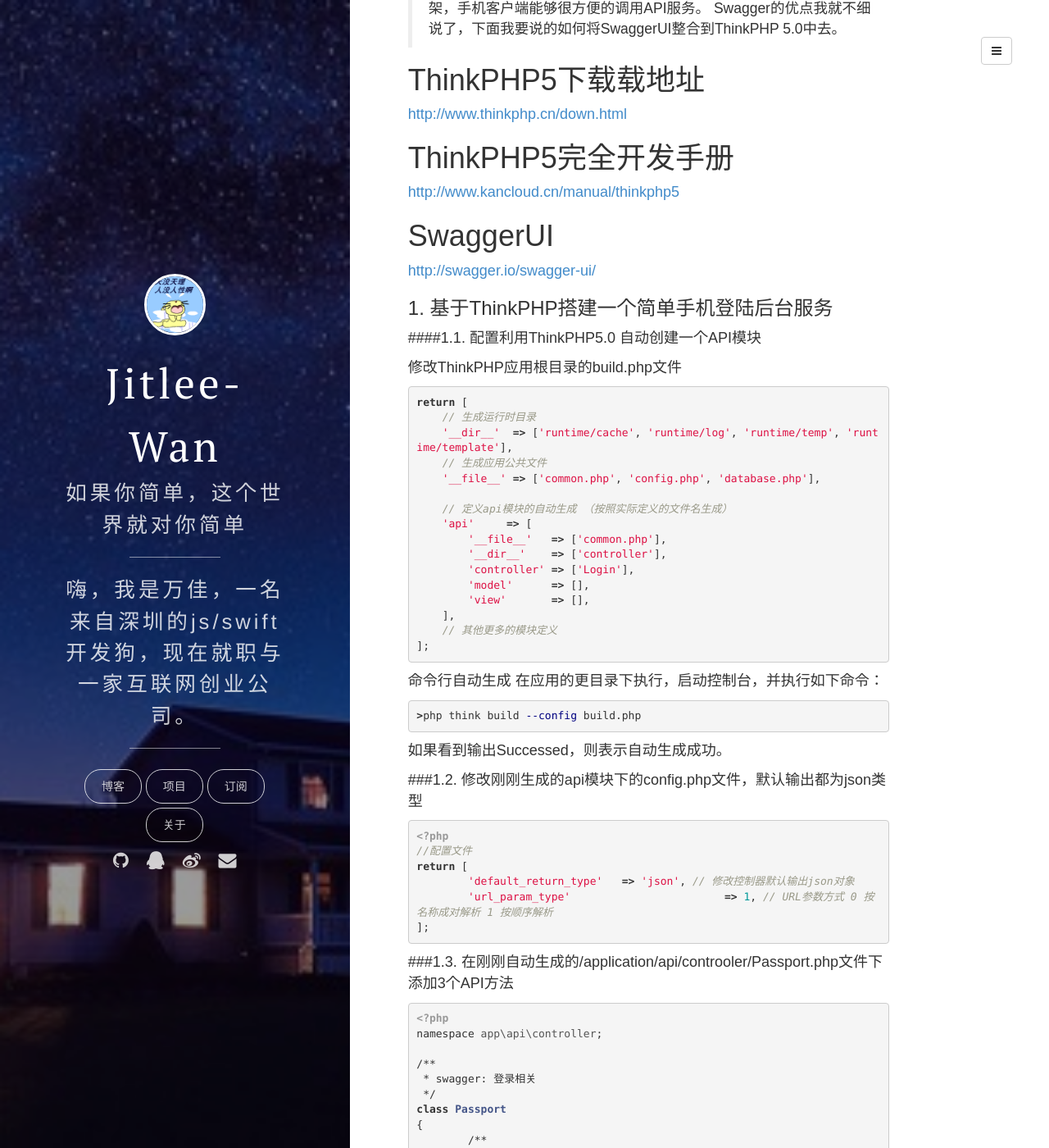
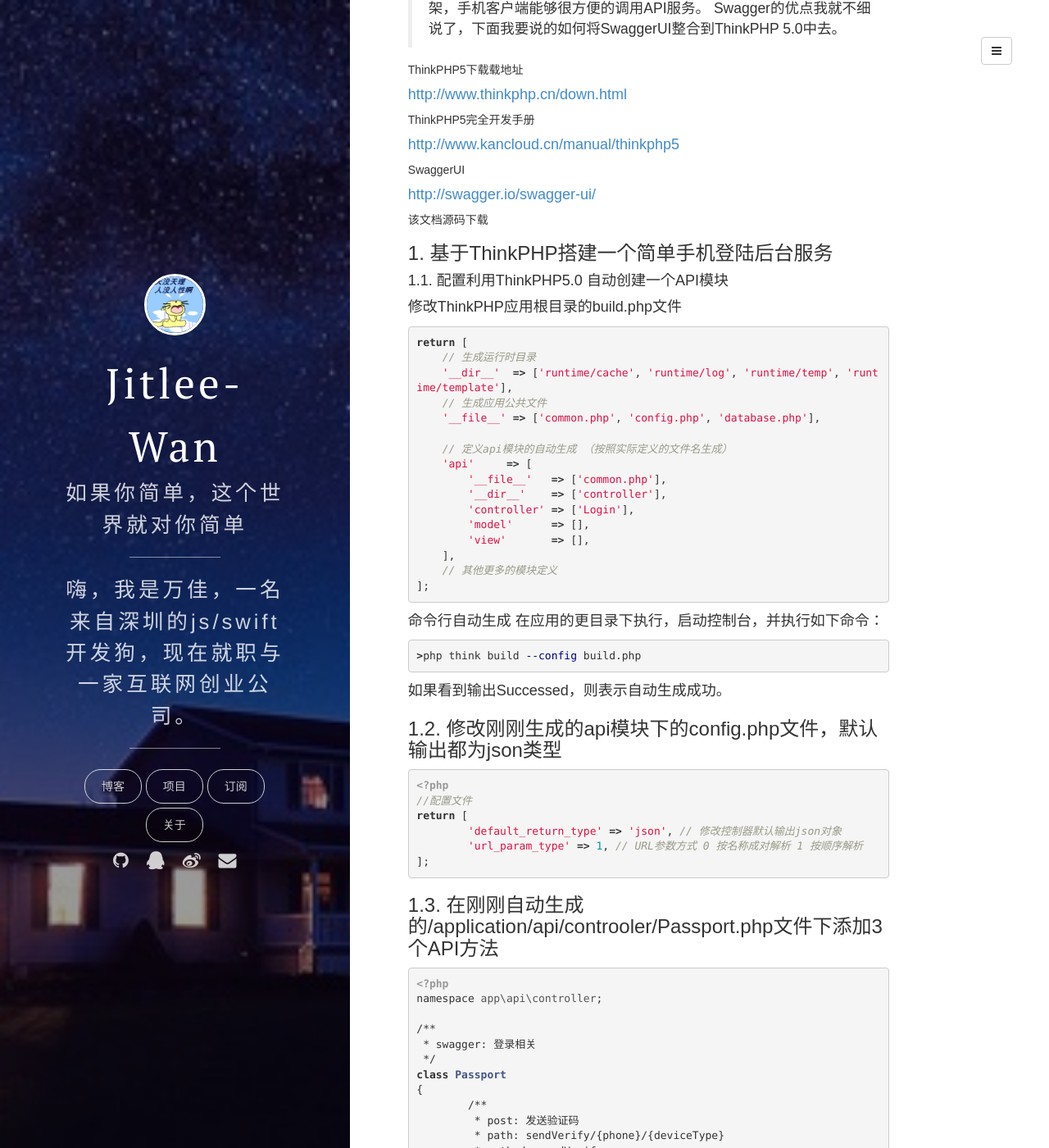
Before and after one commit to Jitlee/Blog, a Jekyll site: the page built from _posts/2016-07-04-thinkphp-swagger.md, in a window 1280 px wide and 1400 px high, scrolled down 197 px. Shown: the whole window at 82% size. Built offline with Jekyll 4.4.1, drawn with Linux system fonts in a browser that asks for light colours; nearby versions of some CDN libraries; comment, search, counter and statistics services are not loaded.

Commit message:
修改格式

```diff
--- a/_posts/2016-07-04-thinkphp-swagger.md
+++ b/_posts/2016-07-04-thinkphp-swagger.md
@@ -11,18 +11,21 @@
 > 公司采用的使用 SpringMVC + Swagger 框架搭建的一套API服务框架，手机客户端能够很方便的调用API服务。
 Swagger的优点我就不细说了，下面我要说的如何将SwaggerUI整合到ThinkPHP 5.0中去。
 
-# ThinkPHP5下载载地址
+##### ThinkPHP5下载载地址
 [http://www.thinkphp.cn/down.html](http://www.thinkphp.cn/down.html)
 
-# ThinkPHP5完全开发手册
+##### ThinkPHP5完全开发手册
 [http://www.kancloud.cn/manual/thinkphp5](http://www.kancloud.cn/manual/thinkphp5)
 
-# SwaggerUI
+##### SwaggerUI
 [http://swagger.io/swagger-ui/](http://swagger.io/swagger-ui/)
+
+##### 该文档源码下载
+
 
 ### 1. 基于ThinkPHP搭建一个简单手机登陆后台服务
 
-####1.1. 配置利用ThinkPHP5.0 自动创建一个API模块
+#### 1.1. 配置利用ThinkPHP5.0 自动创建一个API模块
 
 修改ThinkPHP应用根目录的build.php文件
 
@@ -58,20 +61,20 @@
 
 如果看到输出Successed，则表示自动生成成功。
 
-###1.2. 修改刚刚生成的api模块下的config.php文件，默认输出都为json类型
+### 1.2. 修改刚刚生成的api模块下的config.php文件，默认输出都为json类型
 
 {% highlight php %}
 
 <?php
 //配置文件
 return [
-	'default_return_type'	=> 'json', // 修改控制器默认输出json对象
-	'url_param_type'			=> 1, // URL参数方式 0 按名称成对解析 1 按顺序解析
+	'default_return_type' => 'json', // 修改控制器默认输出json对象
+	'url_param_type' => 1, // URL参数方式 0 按名称成对解析 1 按顺序解析
 ];
 
 {% endhighlight %}
 
-###1.3. <span id = "anchor">在刚刚自动生成的/application/api/controoler/Passport.php文件下添加3个API方法</span>
+### 1.3. <span id = "anchor">在刚刚自动生成的/application/api/controoler/Passport.php文件下添加3个API方法</span>
 
 {% highlight php %}
 
```
